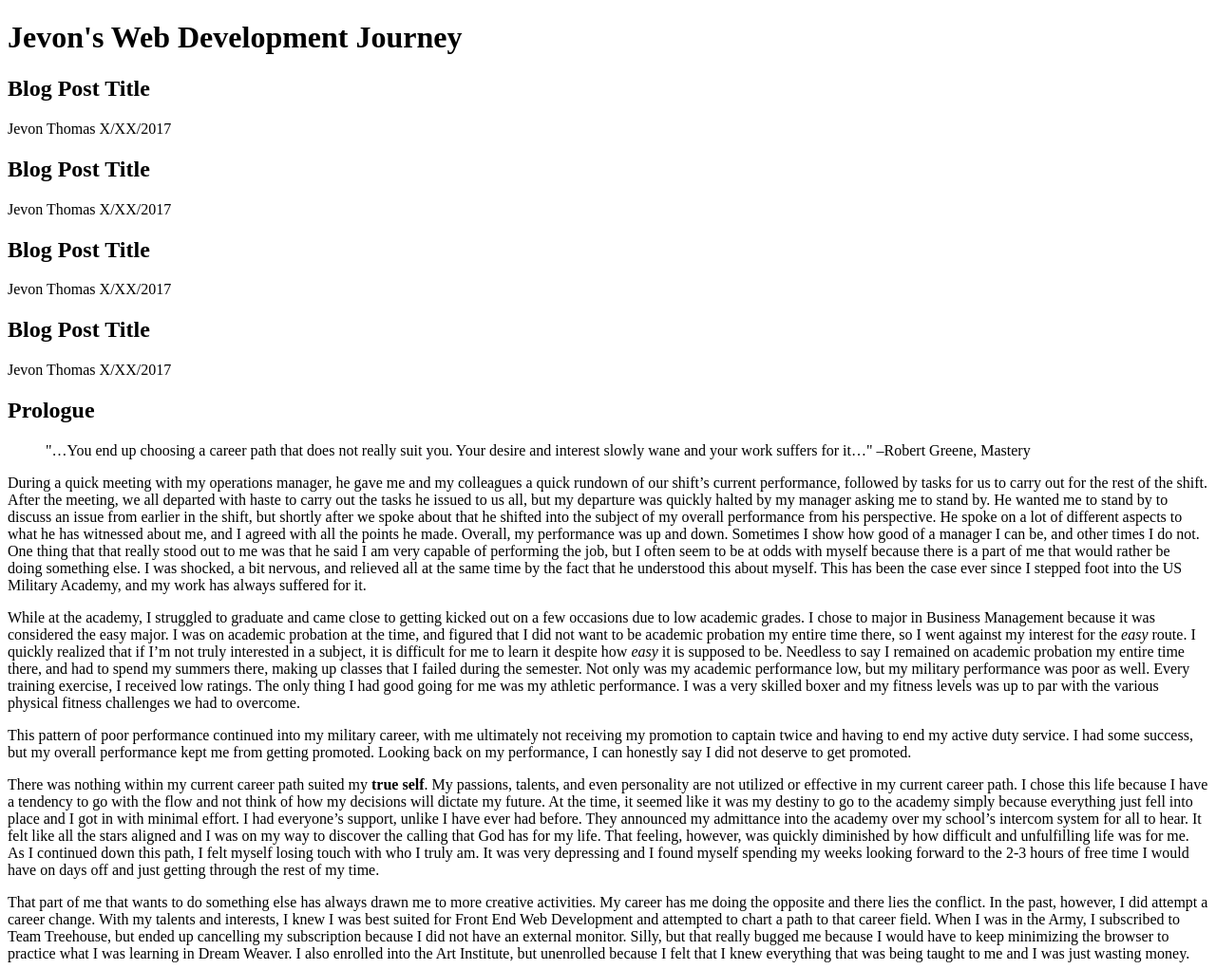
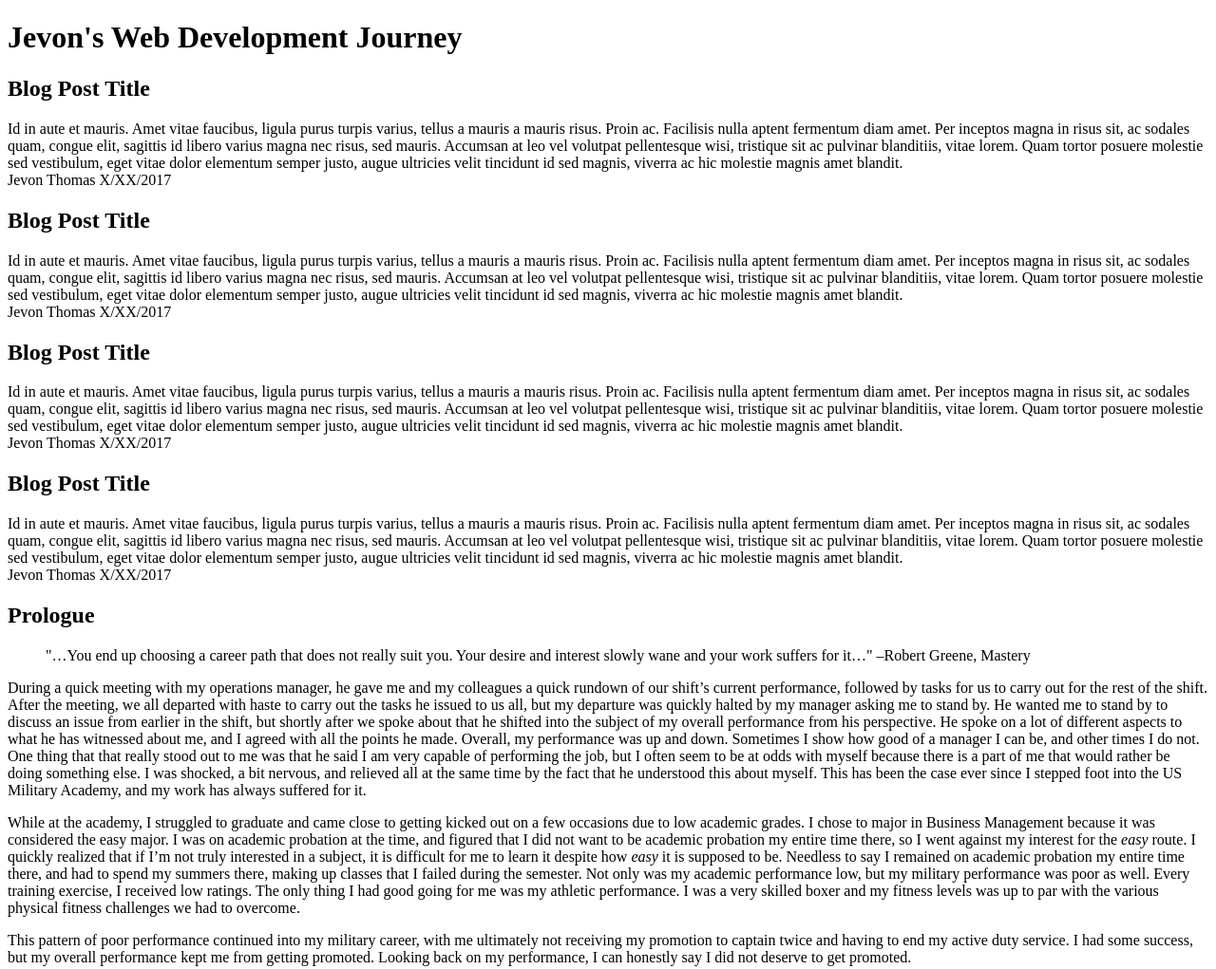
Before and after one commit to jevonthomas/Blog, a plain HTML site: page index.html in a window 1280 px wide. Shown: the top 1021 px of the page at 95% size. Drawn offline with Linux system fonts and the light colour scheme.

Commit message:
added lorem ipsum to blank posts

```diff
--- a/index.html
+++ b/index.html
@@ -18,7 +18,7 @@
 		</header>
 
 		<section>
-
+			Id in aute et mauris. Amet vitae faucibus, ligula purus turpis varius, tellus a mauris a mauris risus. Proin ac. Facilisis nulla aptent fermentum diam amet. Per inceptos magna in risus sit, ac sodales quam, congue elit, sagittis id libero varius magna nec risus, sed mauris. Accumsan at leo vel volutpat pellentesque wisi, tristique sit ac pulvinar blanditiis, vitae lorem. Quam tortor posuere molestie sed vestibulum, eget vitae dolor elementum semper justo, augue ultricies velit tincidunt id sed magnis, viverra ac hic molestie magnis amet blandit.
 		</section>
 
 		<footer>
@@ -35,7 +35,7 @@
 		</header>
 
 		<section>
-
+			Id in aute et mauris. Amet vitae faucibus, ligula purus turpis varius, tellus a mauris a mauris risus. Proin ac. Facilisis nulla aptent fermentum diam amet. Per inceptos magna in risus sit, ac sodales quam, congue elit, sagittis id libero varius magna nec risus, sed mauris. Accumsan at leo vel volutpat pellentesque wisi, tristique sit ac pulvinar blanditiis, vitae lorem. Quam tortor posuere molestie sed vestibulum, eget vitae dolor elementum semper justo, augue ultricies velit tincidunt id sed magnis, viverra ac hic molestie magnis amet blandit.
 		</section>
 
 		<footer>
@@ -52,7 +52,7 @@
 		</header>
 
 		<section>
-
+			Id in aute et mauris. Amet vitae faucibus, ligula purus turpis varius, tellus a mauris a mauris risus. Proin ac. Facilisis nulla aptent fermentum diam amet. Per inceptos magna in risus sit, ac sodales quam, congue elit, sagittis id libero varius magna nec risus, sed mauris. Accumsan at leo vel volutpat pellentesque wisi, tristique sit ac pulvinar blanditiis, vitae lorem. Quam tortor posuere molestie sed vestibulum, eget vitae dolor elementum semper justo, augue ultricies velit tincidunt id sed magnis, viverra ac hic molestie magnis amet blandit.
 		</section>
 
 		<footer>
@@ -69,7 +69,7 @@
 		</header>
 
 		<section>
-
+			Id in aute et mauris. Amet vitae faucibus, ligula purus turpis varius, tellus a mauris a mauris risus. Proin ac. Facilisis nulla aptent fermentum diam amet. Per inceptos magna in risus sit, ac sodales quam, congue elit, sagittis id libero varius magna nec risus, sed mauris. Accumsan at leo vel volutpat pellentesque wisi, tristique sit ac pulvinar blanditiis, vitae lorem. Quam tortor posuere molestie sed vestibulum, eget vitae dolor elementum semper justo, augue ultricies velit tincidunt id sed magnis, viverra ac hic molestie magnis amet blandit.
 		</section>
 
 		<footer>
```
